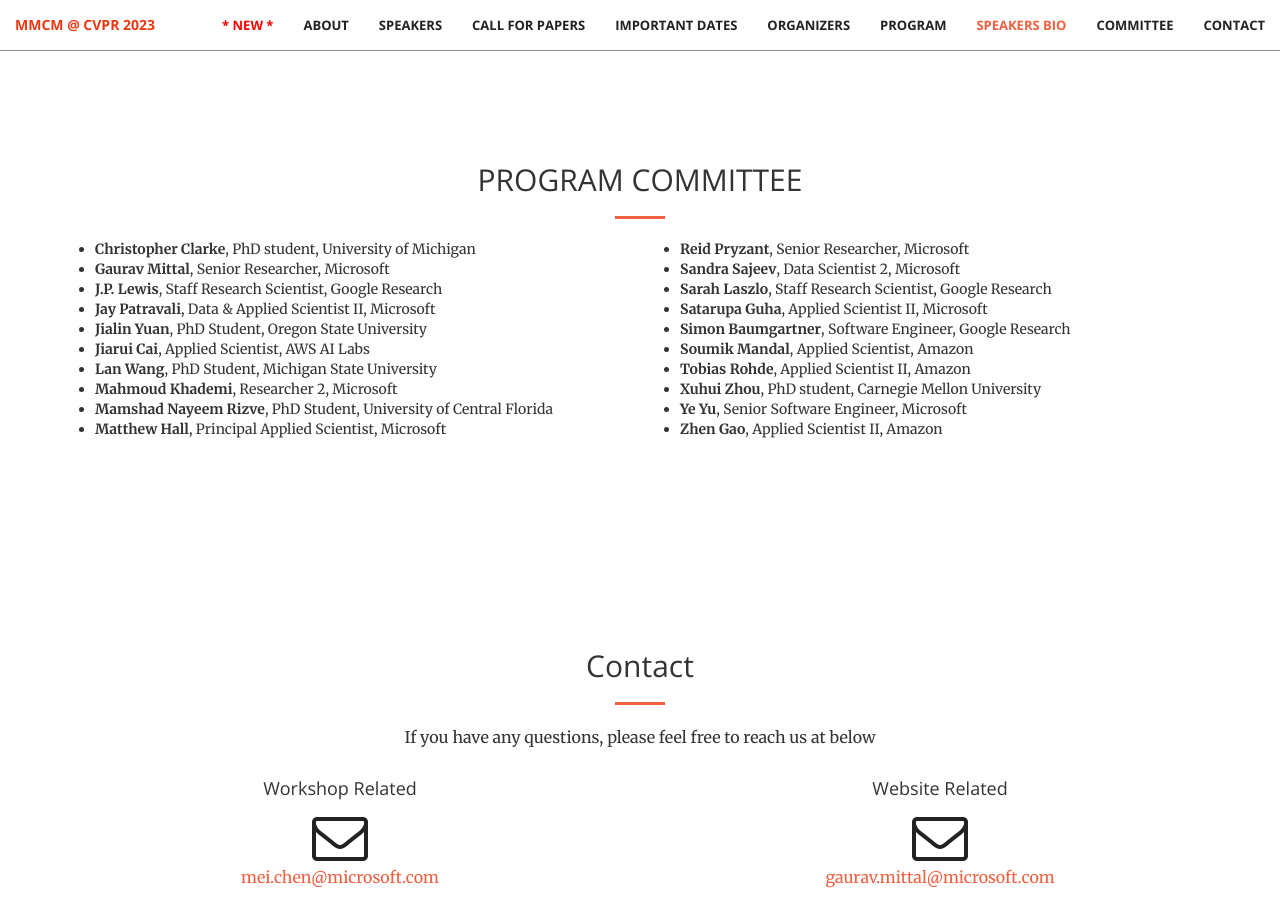
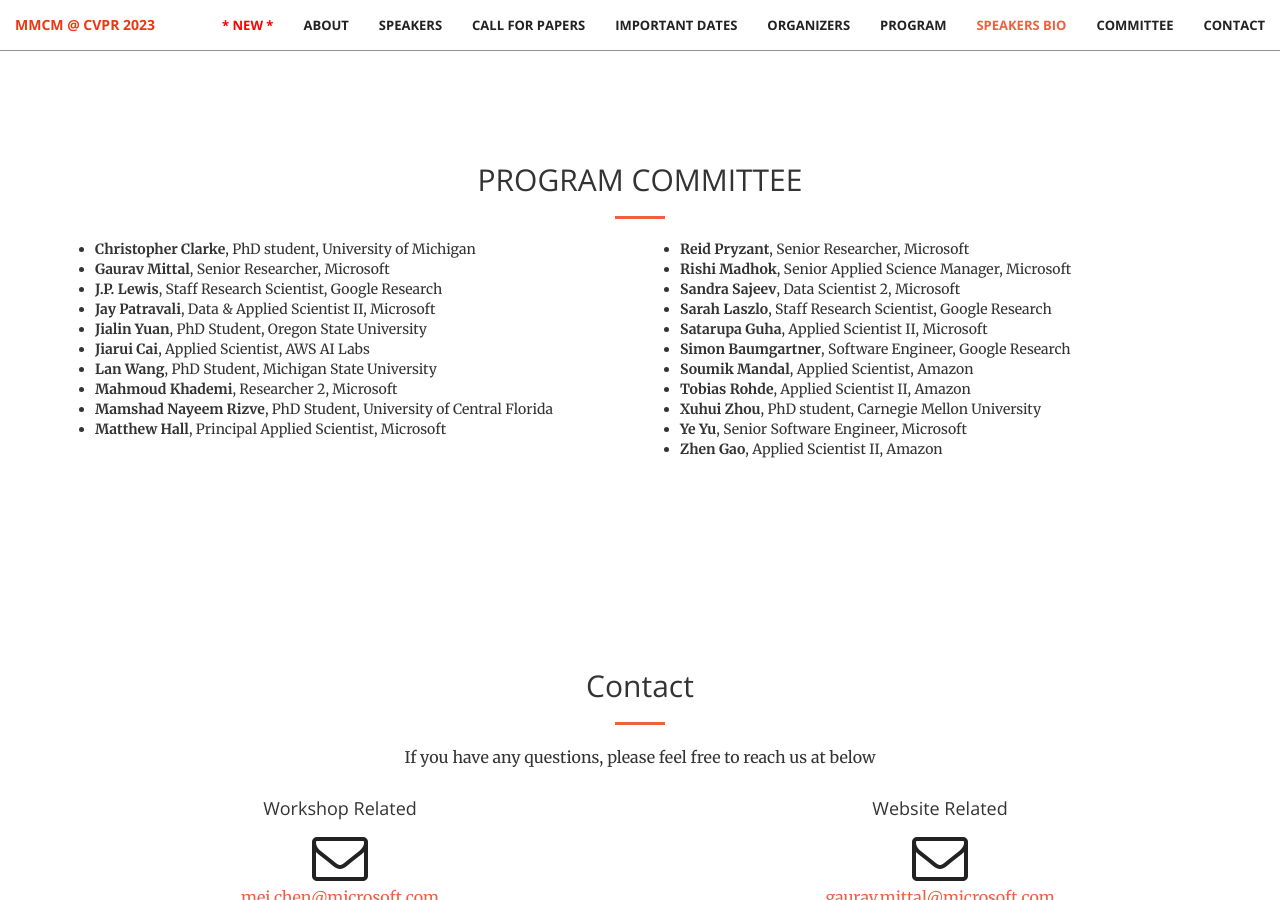
Before and after one commit to multimodal-content-moderation/multimodal-content-moderation.github.io, a Jekyll site: the page built from index.html, in a window 1280 px wide and 900 px high, scrolled down 8157 px. Built offline with Jekyll 4.4.1, drawn with Linux system fonts in a browser that asks for light colours.

Commit message:
update pc

```diff
--- a/_includes/programcommittee.html
+++ b/_includes/programcommittee.html
@@ -51,6 +51,7 @@
             <div class="col-md-6 text-center">
                 <ul class="bg-gray" align="left">
                     <li><b>Reid Pryzant</b>, Senior Researcher, Microsoft</li>
+                    <li><b>Rishi Madhok</b>, Senior Applied Science Manager, Microsoft</li>
                     <li><b>Sandra Sajeev</b>, Data Scientist 2, Microsoft</li>
                     <li><b>Sarah Laszlo</b>, Staff Research Scientist, Google Research</li>
                     <li><b>Satarupa Guha</b>, Applied Scientist II, Microsoft</li>
```
